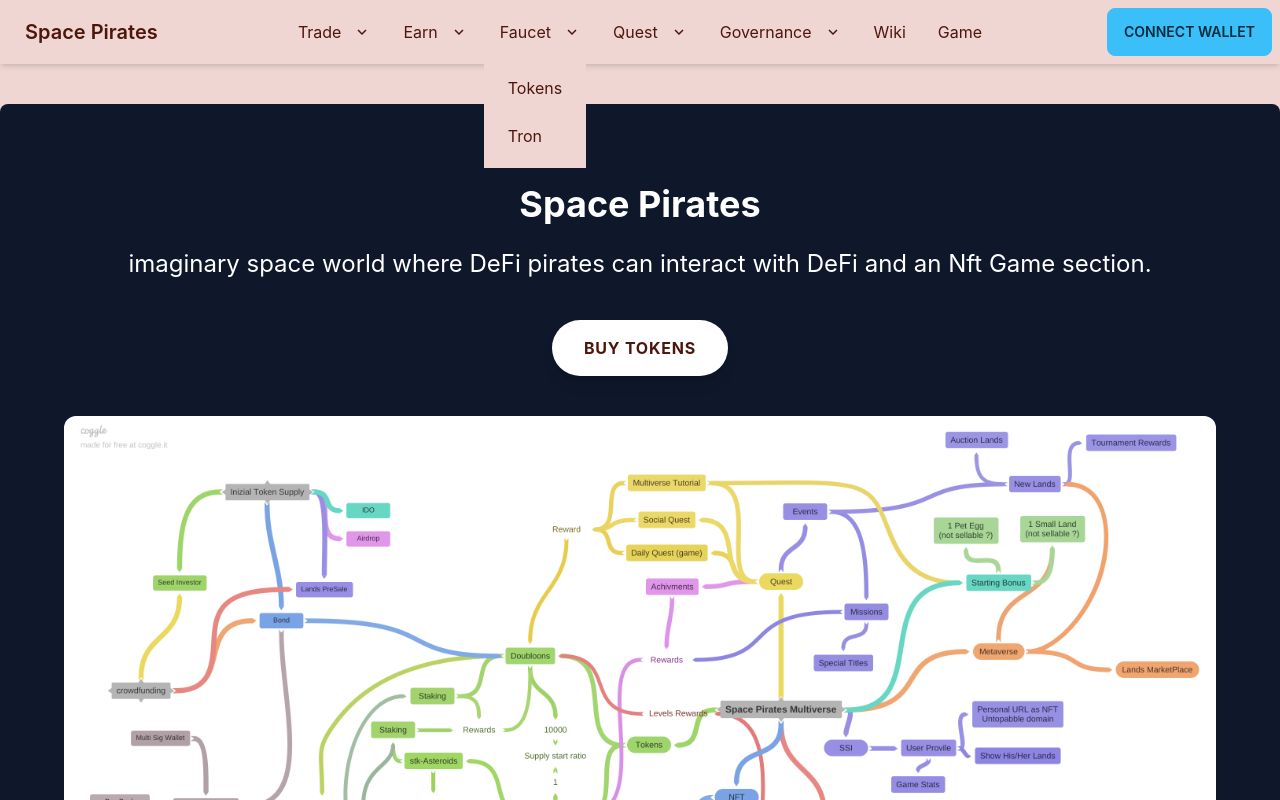
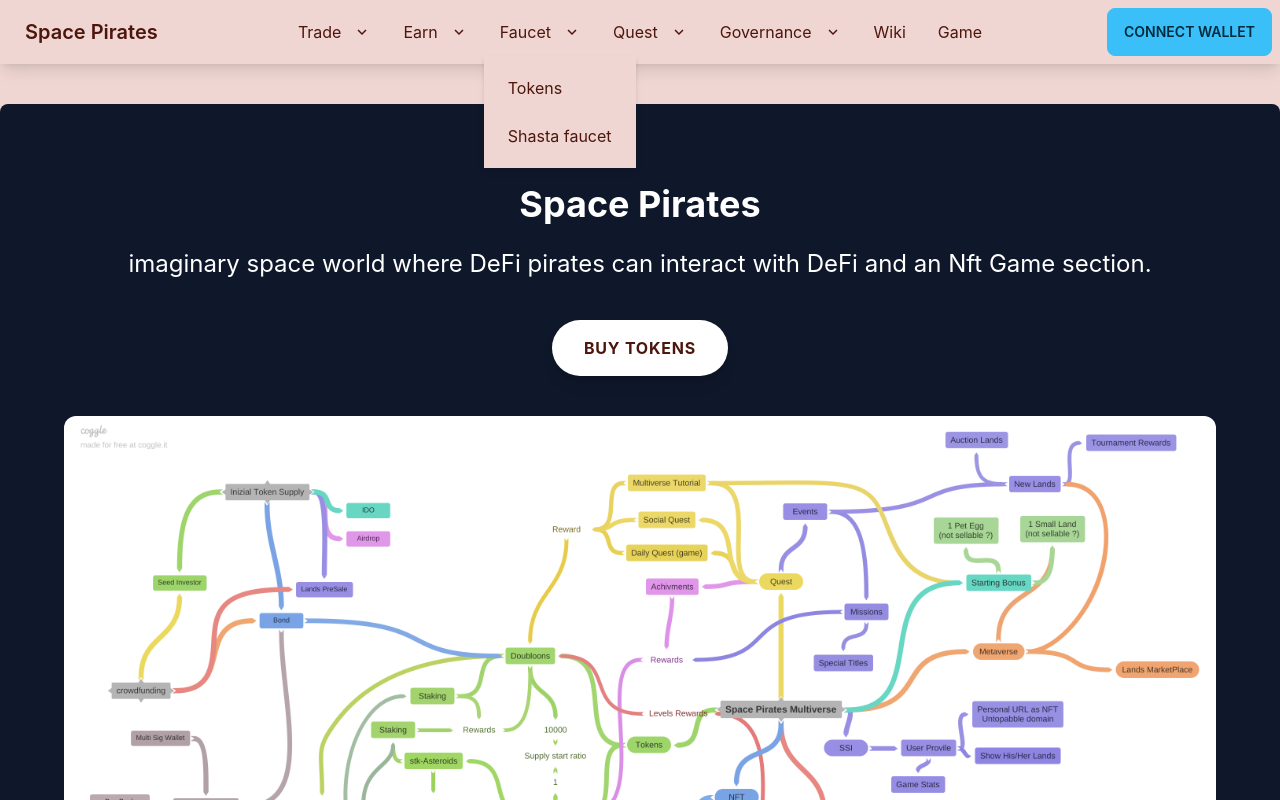
Before and after one commit to DeFi-Space-Pirates/space-pirates-frontend, a Next.js app: page / in a window 1280 px wide. Both pictures are taken after a click on the link "Faucet". Shown: the top 800 px of the page. Built offline with nearby package versions, Linux system fonts and the light colour scheme.

Commit message:
perf: navbar style and min-full-screen in Layout

```diff
--- a/components/Layout.tsx
+++ b/components/Layout.tsx
@@ -8,7 +8,7 @@ type LayoutProps = {
 
 const Layout = ({ children }: LayoutProps) => {
   return (
-    <div className="min-h-full">
+    <div className="min-h-screen">
       <Alert />
       <Navbar />
       <main>{children}</main>
--- a/components/Navbar/Navbar.tsx
+++ b/components/Navbar/Navbar.tsx
@@ -1,3 +1,4 @@
+import Link from 'next/link'
 import { useTronWeb } from '../../contexts/TronWebContext'
 import formatAddress from '../../lib/formatAddress'
 import NavbarLinks from './NavbarLinks'
@@ -6,7 +7,7 @@ const Navbar = () => {
   const { tronWeb, connectTronLink, address } = useTronWeb()
 
   return (
-    <div className="navbar bg-base-100 shadow-md">
+    <div className="navbar bg-base-100 shadow-lg">
       <div className="navbar-start">
         <div className="dropdown">
           <label tabIndex={0} className="btn btn-ghost lg:hidden">
@@ -32,7 +33,9 @@ const Navbar = () => {
             <NavbarLinks />
           </ul>
         </div>
-        <a className="btn btn-ghost normal-case text-xl">Space Pirates</a>
+        <div className="btn btn-ghost normal-case text-xl">
+          <Link href="/">Space Pirates</Link>
+        </div>
       </div>
       <div className="navbar-center hidden lg:flex">
         <ul className="menu menu-horizontal p-0">
--- a/components/Navbar/NavbarLinks.tsx
+++ b/components/Navbar/NavbarLinks.tsx
@@ -1,3 +1,5 @@
+import Link from 'next/link'
+
 const NavbarLinks = () => {
   return (
     <>
@@ -14,7 +16,7 @@ const NavbarLinks = () => {
             <path d="M7.41,8.58L12,13.17L16.59,8.58L18,10L12,16L6,10L7.41,8.58Z" />
           </svg>
         </a>
-        <ul className="p-2 bg-base-100">
+        <ul className="p-2 bg-base-100 z-50 drop-shadow-md">
           <li>
             <a>Swap</a>
           </li>
@@ -39,7 +41,7 @@ const NavbarLinks = () => {
             <path d="M7.41,8.58L12,13.17L16.59,8.58L18,10L12,16L6,10L7.41,8.58Z" />
           </svg>
         </a>
-        <ul className="p-2 bg-base-100">
+        <ul className="p-2 bg-base-100 z-50 drop-shadow-md">
           <li>
             <a>Pools</a>
           </li>
@@ -61,12 +63,18 @@ const NavbarLinks = () => {
             <path d="M7.41,8.58L12,13.17L16.59,8.58L18,10L12,16L6,10L7.41,8.58Z" />
           </svg>
         </a>
-        <ul className="p-2 bg-base-100">
+        <ul className="p-2 bg-base-100 z-50 drop-shadow-md">
           <li>
-            <a>Tokens</a>
+            <Link href="/faucet">Tokens</Link>
           </li>
           <li>
-            <a>Tron</a>
+            <a
+              target="_blank"
+              href="https://www.trongrid.io/faucet"
+              rel="noopener noreferrer"
+            >
+              Shasta faucet
+            </a>
           </li>
         </ul>
       </li>
@@ -83,7 +91,7 @@ const NavbarLinks = () => {
             <path d="M7.41,8.58L12,13.17L16.59,8.58L18,10L12,16L6,10L7.41,8.58Z" />
           </svg>
         </a>
-        <ul className="p-2 bg-base-100">
+        <ul className="p-2 bg-base-100 z-50 drop-shadow-md">
           <li>
             <a>Claim</a>
           </li>
@@ -105,7 +113,7 @@ const NavbarLinks = () => {
             <path d="M7.41,8.58L12,13.17L16.59,8.58L18,10L12,16L6,10L7.41,8.58Z" />
           </svg>
         </a>
-        <ul className="p-2 bg-base-100">
+        <ul className="p-2 bg-base-100 z-50 drop-shadow-md">
           <li>
             <a>Dashboard</a>
           </li>
```
